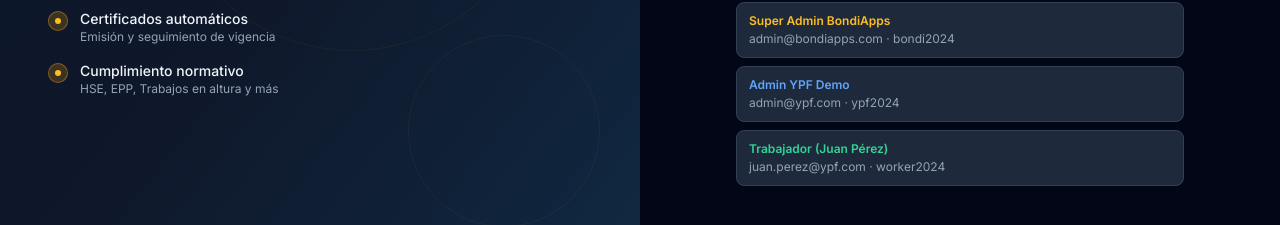
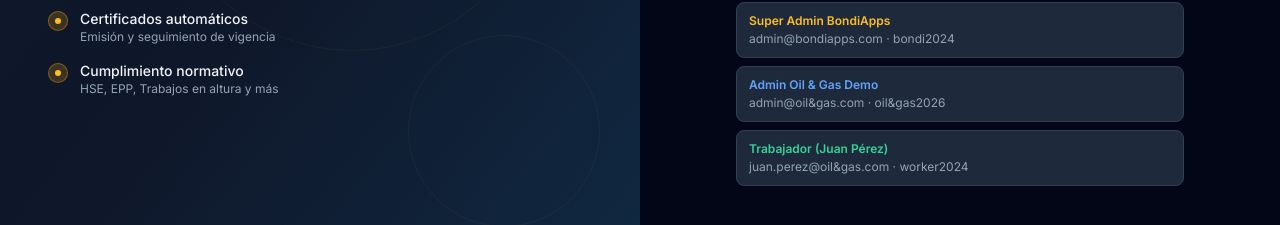
Before and after one commit to Javierpaez87/ciguena, a React (Vite) app: page / in a window 1280 px wide. Shown: the part 493-718 px from the top of the page. Built offline with nearby package versions, Linux system fonts and the light colour scheme.

Commit message:
Updated LoginPage.tsx

```diff
--- a/src/pages/LoginPage.tsx
+++ b/src/pages/LoginPage.tsx
@@ -18,8 +18,8 @@ export default function LoginPage() {
 
   const demoAccounts = [
     { label: 'Super Admin BondiApps', email: 'admin@bondiapps.com', password: 'bondi2024', color: 'amber' },
-    { label: 'Admin YPF Demo', email: 'admin@ypf.com', password: 'ypf2024', color: 'blue' },
-    { label: 'Trabajador (Juan Pérez)', email: 'juan.perez@ypf.com', password: 'worker2024', color: 'green' },
+    { label: 'Admin Oil & Gas Demo', email: 'admin@oil&gas.com', password: 'oil&gas2026', color: 'blue' },
+    { label: 'Trabajador (Juan Pérez)', email: 'juan.perez@oil&gas.com', password: 'worker2024', color: 'green' },
   ];
 
   return (
```
